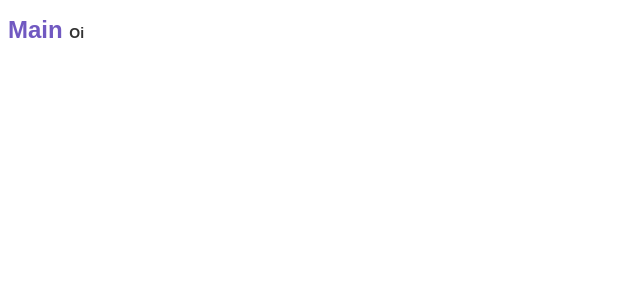
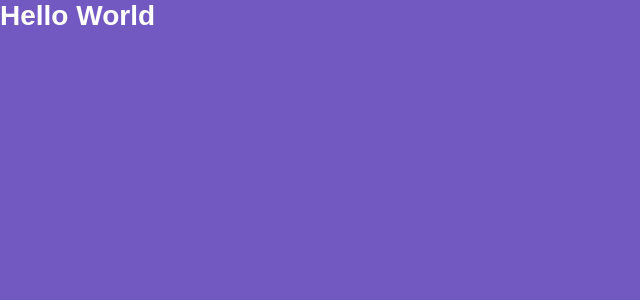
Before and after one commit to emersonbrs/main-reactjs-project, a React (Create React App) app: page / in a window 1280 px wide. Shown: the top 300 px of the page, without its empty margins (0-640 px from the left). Built offline with nearby package versions, Linux system fonts and the light colour scheme.

Commit message:
Global Style

```diff
--- a/src/App.js
+++ b/src/App.js
@@ -1,9 +1,15 @@
-import React from "react";
+import React from 'react';
 
-import Routes from "./routes";
+import Routes from './routes';
+import GlobalStyle from './styles/global';
 
 function App() {
-  return <Routes />;
+  return (
+    <>
+      <Routes />
+      <GlobalStyle />
+    </>
+  );
 }
 
 export default App;
--- a/src/pages/Main/index.js
+++ b/src/pages/Main/index.js
@@ -2,11 +2,7 @@
 import { Title } from './styles';
 
 function Main() {
-  return (
-    <Title error={false}>
-      Main <small>Oi</small>
-    </Title>
-  );
+  return <Title>Hello World</Title>;
 }
 
 export default Main;
--- a/src/pages/Main/styles.js
+++ b/src/pages/Main/styles.js
@@ -1,12 +1,5 @@
 import styled from 'styled-components';
 
 export const Title = styled.h1`
-  font-size: 24px;
-  color: ${props => (props.error ? 'red' : '#7159c1')};
-  font-family: Arial, Helvetica, sans-serif;
-
-  small {
-    font-size: 14px;
-    color: #333;
-  }
+  color: #fff;
 `;
--- /dev/null
+++ b/src/styles/global.js
@@ -0,0 +1,29 @@
+import { createGlobalStyle } from 'styled-components';
+
+export default createGlobalStyle`
+  * {
+    margin: 0;
+    padding: 0;
+    outline: 0;
+    box-sizing: border-box;
+  }
+
+  html, body, #root {
+    min-height: 100%;
+  }
+
+  body {
+    background: #7159c1;
+    -webkit-font-smoothing: antialiased !important;
+  }
+
+  body, input, button {
+    color: #222;
+    font-size: 14px;
+    font-family: Arial, Helvetica, sans-serif;
+  }
+
+  button{
+    cursor: pointer;
+  }
+`;
```
